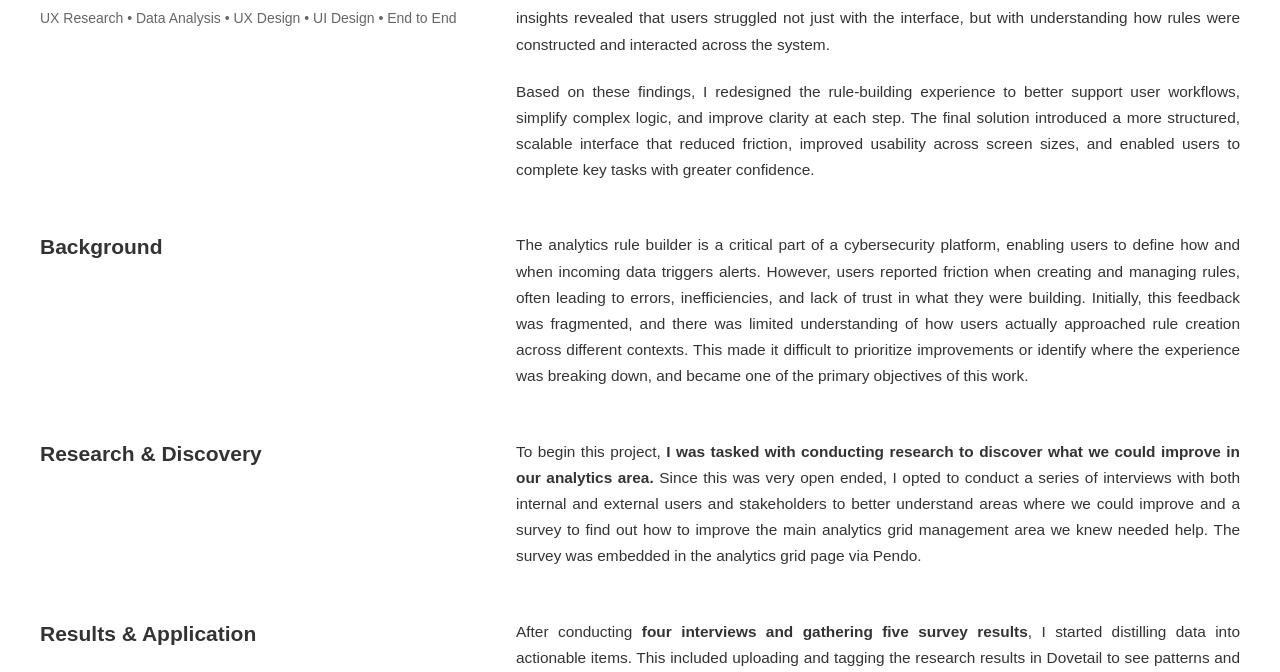
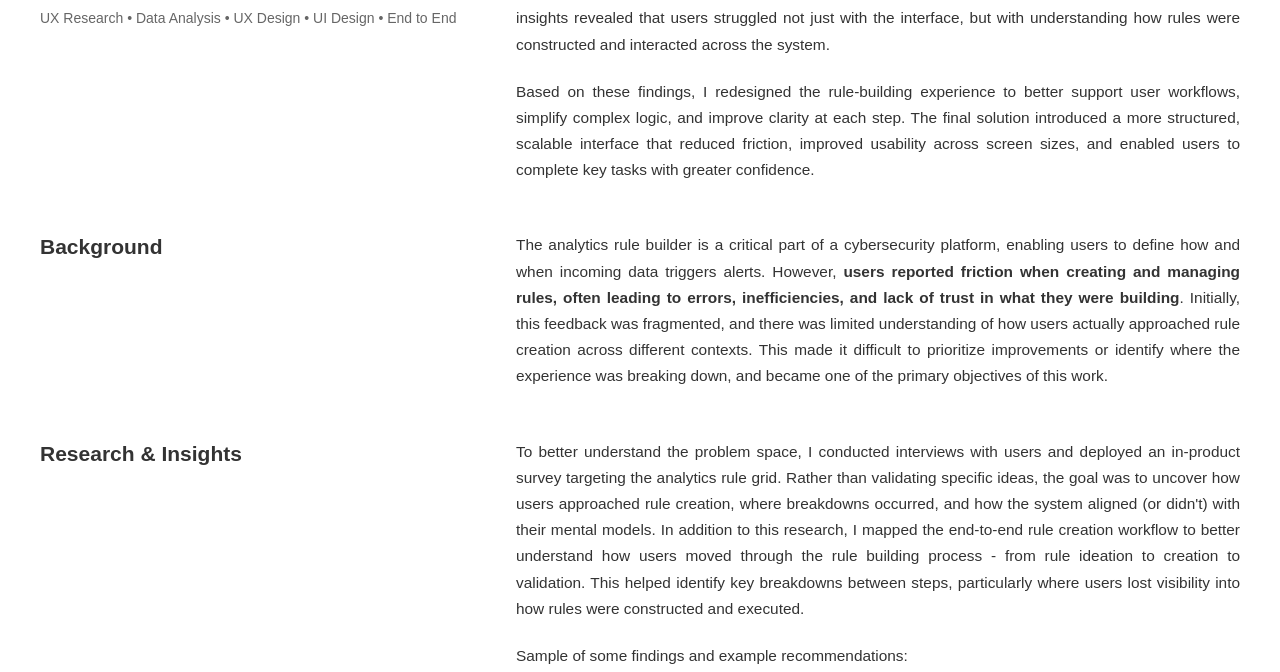
Before and after one commit to emilymdouglas/portfolio, a plain HTML site: page analytics-user-research.html in a window 1280 px wide. Shown: the part 274-946 px from the top of the page. Drawn offline with Linux system fonts and the light colour scheme.

Commit message:
copy tweaks

```diff
--- a/analytics-user-research.html
+++ b/analytics-user-research.html
@@ -46,22 +46,15 @@
                     <h3>Background</h3>
                 </aside>
                 <div class="project-detail-copy">
-                    <p>The analytics rule builder is a critical part of a cybersecurity platform, enabling users to define how and when incoming data triggers alerts. However, users reported friction when creating and managing rules, often leading to errors, inefficiencies, and lack of trust in what they were building. Initially, this feedback was fragmented, and there was limited understanding of how users actually approached rule creation across different contexts. This made it difficult to prioritize improvements or identify where the experience was breaking down, and became one of the primary objectives of this work.</p>
+                    <p>The analytics rule builder is a critical part of a cybersecurity platform, enabling users to define how and when incoming data triggers alerts. However, <b>users reported friction when creating and managing rules, often leading to errors, inefficiencies, and lack of trust in what they were building</b>. Initially, this feedback was fragmented, and there was limited understanding of how users actually approached rule creation across different contexts. This made it difficult to prioritize improvements or identify where the experience was breaking down, and became one of the primary objectives of this work.</p>
 
                 </div>
 
                 <aside class="project-detail-aside">
-                    <h3>Research & Discovery</h3>
+                    <h3>Research & Insights</h3>
                 </aside>
                 <div class="project-detail-copy">
-                    <p>To begin this project, <b>I was tasked with conducting research to discover what we could improve in our analytics area.</b> Since this was very open ended, I opted to conduct a series of interviews with both internal and external users and stakeholders to better understand areas where we could improve and a survey to find out how to improve the main analytics grid management area we knew needed help. The survey was embedded in the analytics grid page via Pendo.</p>
-                </div>
-
-                <aside class="project-detail-aside">
-                    <h3>Results & Application</h3>
-                </aside>
-                <div class="project-detail-copy">
-                    <p>After conducting <b>four interviews and gathering five survey results</b>, I started distilling data into actionable items. This included uploading and tagging the research results in Dovetail to see patterns and creating a research report with <b>general findings of 11 UX recommendations for improvements</b> and smaller insights related to each recommendation with specific data points that informed it. These findings were presented to the project management team to help inform roadmap items and priority for design and development work. </p>
+                    <p>To better understand the problem space, I conducted interviews with users and deployed an in-product survey targeting the analytics rule grid. Rather than validating specific ideas, the goal was to uncover how users approached rule creation, where breakdowns occurred, and how the system aligned (or didn't) with their mental models. In addition to this research, I mapped the end-to-end rule creation workflow to better understand how users moved through the rule building process - from rule ideation to creation to validation. This helped identify key breakdowns between steps, particularly where users lost visibility into how rules were constructed and executed.</p>
 
                     <p>Sample of some findings and example recommendations:</p>
                     <ul>
```
